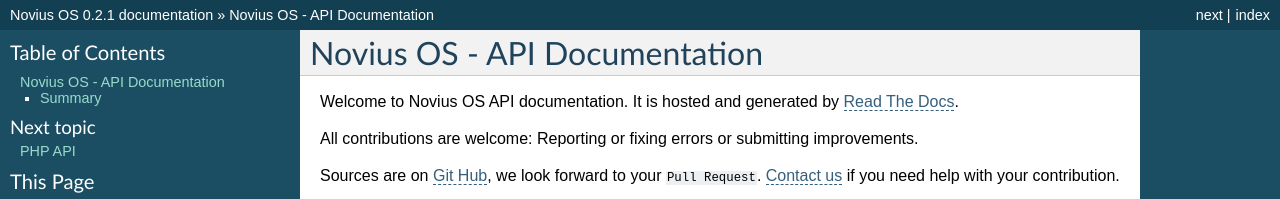
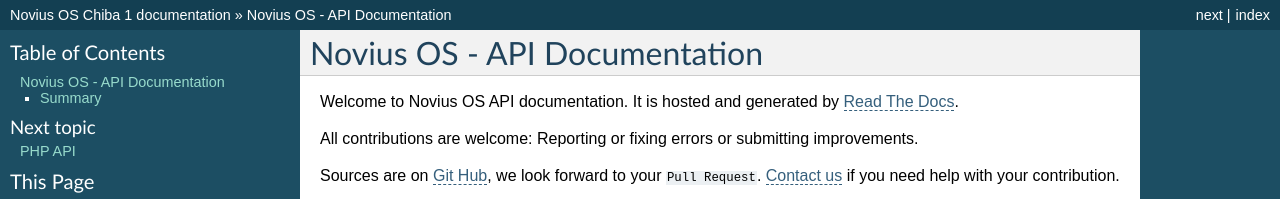
Before and after one commit to vrcAlbert/documentation-api, a Sphinx documentation site: the page built from source/index.rst, in a window 1280 px wide and 900 px high. Shown: the top 199 px of the window. Built offline with Sphinx 7.4.7, drawn with Linux system fonts in a browser that asks for light colours; some of the changed text lies outside the part shown.

Commit message:
Bumped version to Chiba 1

```diff
--- a/source/conf.py
+++ b/source/conf.py
@@ -53,9 +53,9 @@
 # built documents.
 #
 # The short X.Y version.
-version = '0.2'
+version = 'chiba'
 # The full version, including alpha/beta/rc tags.
-release = '0.2.1'
+release = 'Chiba 1'
 
 # The language for content autogenerated by Sphinx. Refer to documentation
 # for a list of supported languages.
```
